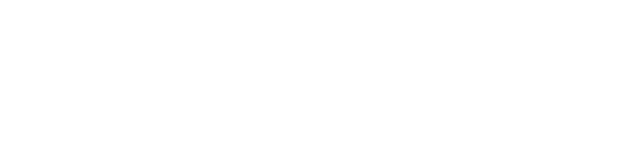
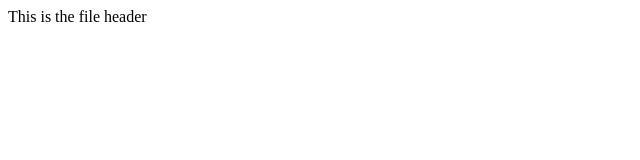
Before and after one commit to Sherin-Vargheese/exam, a plain HTML site: page index.html in a window 1280 px wide. Shown: the whole page, without its empty margins (0-640 px from the left). Drawn offline with Linux system fonts and the light colour scheme.

Commit message:
first commit on feature/header branch

```diff
--- a/index.html
+++ b/index.html
@@ -3,6 +3,6 @@
         <title>part 1</title>
     </head>
     <body>
-
+        <header>This is the file header</header>
     </body>
 </html>
```
